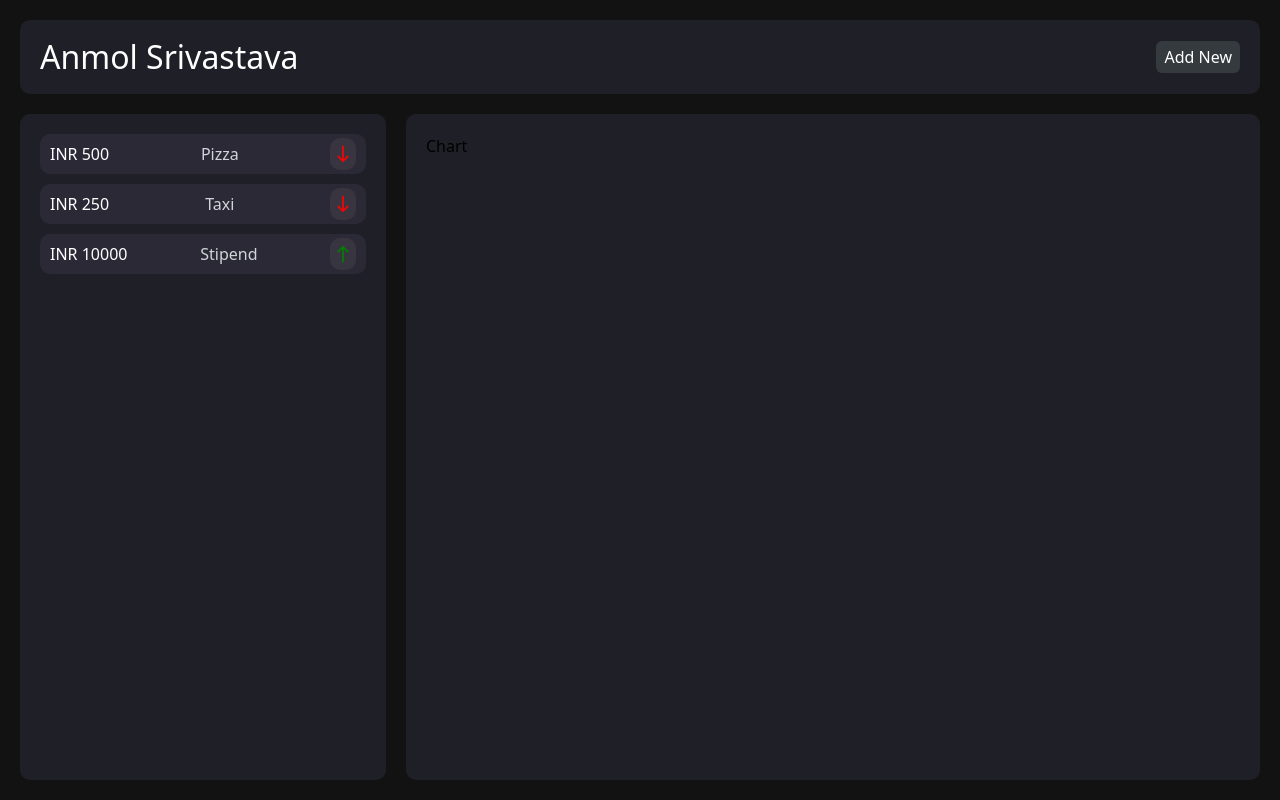
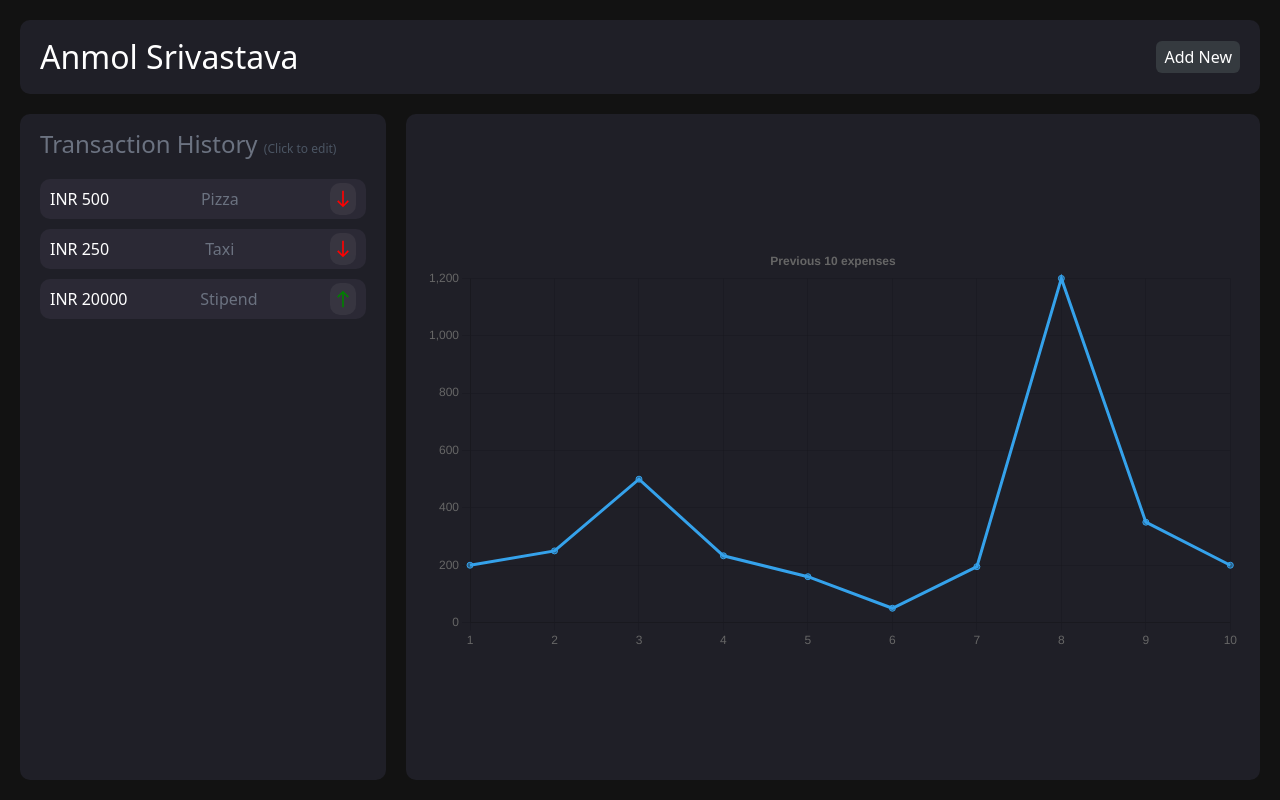
Before and after one commit to AnmolSrivastava376/exp-track, a React (Create React App) app: page / in a window 1280 px wide. Built offline with nearby package versions, Linux system fonts and the light colour scheme.

Commit message:
homepage

```diff
--- a/package.json
+++ b/package.json
@@ -9,7 +9,9 @@
     "@testing-library/jest-dom": "^5.17.0",
     "@testing-library/react": "^13.4.0",
     "@testing-library/user-event": "^13.5.0",
+    "chart.js": "^4.4.2",
     "react": "^18.2.0",
+    "react-chartjs-2": "^5.2.0",
     "react-dom": "^18.2.0",
     "react-router-dom": "^6.22.3",
     "react-scripts": "5.0.1",
--- a/src/App.css
+++ b/src/App.css
@@ -5,8 +5,12 @@
 ::-webkit-scrollbar{
     display: none;
 }
+
 @media (max-width:900px) {
     .col900{
         flex-direction: column;
     }
+    .flex-adj{
+        flex: 10;
+    }
 }
--- a/src/components/Chart.jsx
+++ b/src/components/Chart.jsx
@@ -1,8 +1,57 @@
 import React from 'react'
+import {
+  Chart as ChartJS,
+  CategoryScale,
+  LinearScale,
+  PointElement,
+  LineElement,
+  Title,
+  Tooltip,
+  Legend,
+} from 'chart.js';
+import { Line } from 'react-chartjs-2';
 
+ChartJS.register(
+  CategoryScale,
+  LinearScale,
+  PointElement,
+  LineElement,
+  Title,
+  Tooltip,
+);
+
+export const options = {
+  responsive: true,
+  plugins: {
+    title: {
+      display: true,
+      text: 'Previous 10 expenses',
+    },
+  },
+  options: {
+    legend: {
+      display: false
+    }
+  }
+};
+
+const labels = ['1', '2', '3', '4', '5', '6', '7', '8', '9', '10'];
+
+const data = {
+  labels,
+  datasets: [
+    {
+      data: [200,250,500,233,160,50,195,1200,350,200],
+      borderColor: 'rgb(53, 162, 235)',
+      backgroundColor: 'rgba(53, 162, 235, 0.5)',
+    },
+  ],
+};
 function Chart() {
   return (
-    <div className='w-full h-full bg-[#1f1f27] rounded-[10px] p-[20px]'>Chart</div>
+    <div className='w-full h-full bg-[#1f1f27] rounded-[10px] p-[20px] flex items-center justify-center'>
+      <Line options={options} data={data} />
+    </div>
   )
 }
 
--- a/src/components/History.jsx
+++ b/src/components/History.jsx
@@ -1,36 +1,46 @@
-import React from 'react'
-import NorthIcon from '@mui/icons-material/North';
-import SouthIcon from '@mui/icons-material/South';
+import React, { useState } from "react";
+import NorthIcon from "@mui/icons-material/North";
+import SouthIcon from "@mui/icons-material/South";
+import "../App.css";
 
 function History() {
-  const SampleData=[
+  const SampleData = [
     {
       amount: 500,
       isIncome: false,
-      desc: "Pizza"
+      desc: "Pizza",
     },
     {
       amount: 250,
       isIncome: false,
-      desc: "Taxi"
+      desc: "Taxi",
     },
     {
-      amount: 10000,
+      amount: 20000,
       isIncome: true,
-      desc: "Stipend"
+      desc: "Stipend",
     },
-  ]
+  ];
   return (
-    <div className='w-full h-full bg-[#1f1f27] rounded-[10px] p-[20px] overflow-y-scroll flex flex-col gap-[10px]'>
-      {SampleData.map((index)=>{
-        return <div className='flex justify-between h-[40px] w-full bg-[#2b2935] rounded-[10px] px-[10px] py-[4px] items-center'>
-          <div className='text-white'>INR {index.amount}</div>
-          <div className='text-gray-300'>{index.desc}</div>
-          <div className='h-full aspect-[0.8] bg-[#e6dddd11] rounded-[10px] flex items-center justify-center'>{index.isIncome?<NorthIcon style={{color: 'green', height: '20px'}}/>:<SouthIcon style={{color: 'red', height: '20px'}}/>}</div>
-        </div>
+    <div className="w-full h-full h-adj rounded-[10px] px-[20px] py-[10px] overflow-y-scroll flex flex-col gap-[10px]">
+      <div className="text-[24px] text-gray-500 leading-[40px]">Transaction History <span className="text-[12px] text-gray-600">(Click to edit)</span></div>
+      {SampleData.map((index) => {
+        return (
+          <div className="flex cursor-pointer justify-between h-[40px] w-full bg-[#2b2935] rounded-[10px] px-[10px] py-[4px] items-center hover:bg-[#312d3f]">
+            <div className="text-white">INR {index.amount}</div>
+            <div className="text-gray-500">{index.desc}</div>
+            <div className="h-full aspect-[0.8] bg-[#e6dddd11] rounded-[10px] flex items-center justify-center">
+              {index.isIncome ? (
+                <NorthIcon style={{ color: "green", height: "20px" }} />
+              ) : (
+                <SouthIcon style={{ color: "red", height: "20px" }} />
+              )}
+            </div>
+          </div>
+        );
       })}
     </div>
-  )
+  );
 }
 
-export default History
+export default History;
--- a/src/components/Nav.jsx
+++ b/src/components/Nav.jsx
@@ -5,7 +5,7 @@ function Nav() {
     <div className='w-full h-full flex text-white rounded-[10px] bg-[#1f1f27] justify-between px-[20px]'>
         <div className='w-fit h-full flex items-center text-[32px]'>Anmol Srivastava</div>
         <div className='w-fit h-full flex items-center'>
-            <div className='w-fit h-fit px-[8px] py-[4px] bg-[#353a3f] rounded-[6px] cursor-pointer'>Add New</div>
+            <div className='w-fit h-fit px-[8px] py-[4px] bg-[#353a3f] rounded-[6px] cursor-pointer hover:bg-[#525961]'>Add New</div>
         </div>
     </div>
   )
--- a/src/pages/home.js
+++ b/src/pages/home.js
@@ -11,10 +11,10 @@ function Home() {
             <Nav/>
         </div>
         <div className='w-full h-full flex-[9] flex gap-[20px] col900'>
-            <div className='w-full h-full flex flex-col flex-[30]'>
+            <div className='w-full h-full flex flex-col flex-[30] bg-[#1f1f27] rounded-[10px]'>
                 <History/>
             </div>
-            <div className='w-full h-full flex flex-col flex-[70]'>
+            <div className='w-full h-full flex flex-col flex-[70] flex-adj'>
                 <Chart/>
             </div>
         </div>
```
Also changed, not shown: 1 other file (tests, documents, lock files or other folders).
